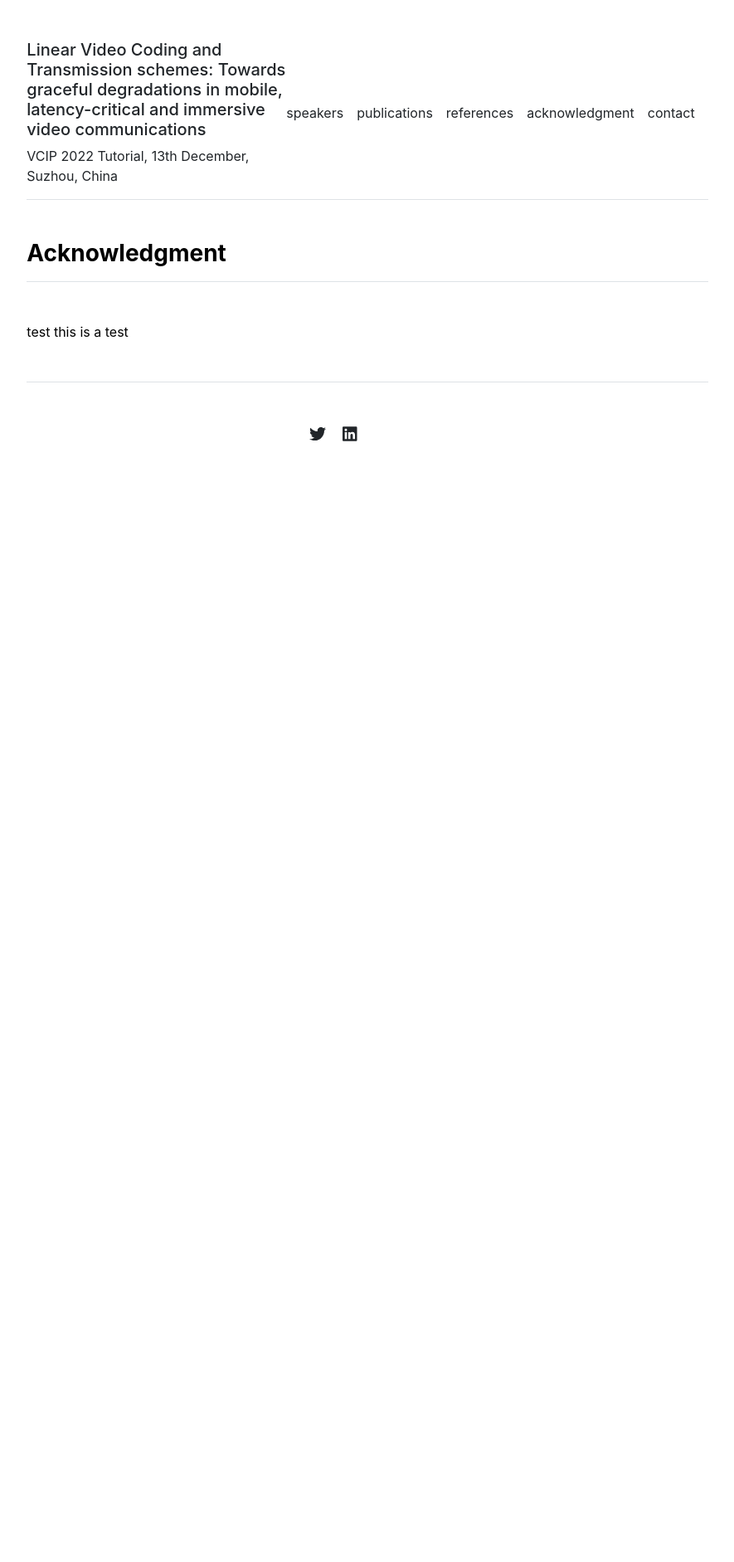
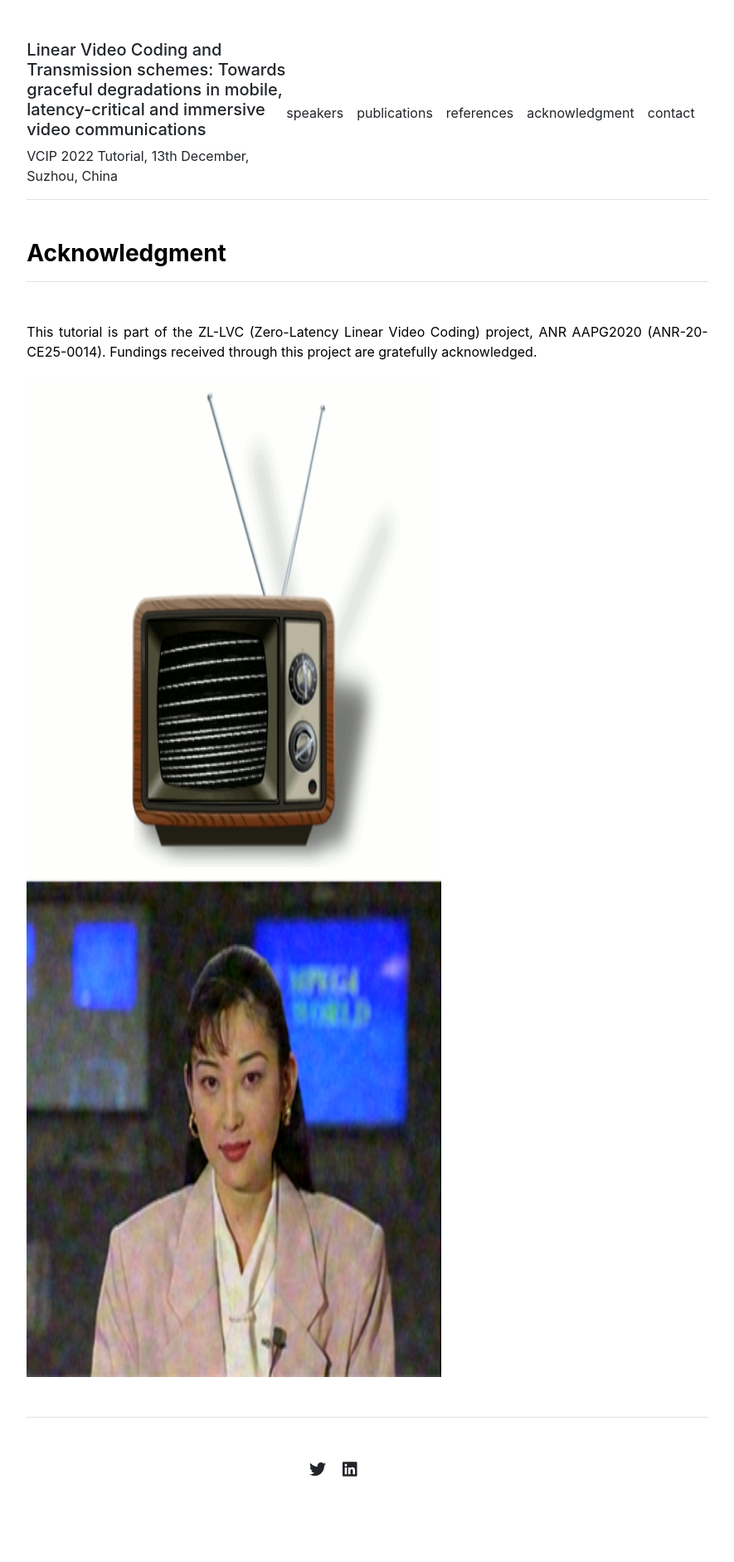
Before and after one commit to XiaYi59/LVCT, a Jekyll site: the page built from acknowledgment.md, in a window 1280 px wide. Shown: the whole page at 83% size, without its empty margins (197-1082 px from the left). Built offline with Jekyll 4.4.1, drawn with Linux system fonts in a browser that asks for light colours; before the commit the page ends 900 px from its top, so only the background shows below that.

Commit message:
Update acknowledgment.html

```diff
--- a/_layouts/acknowledgment.html
+++ b/_layouts/acknowledgment.html
@@ -5,6 +5,9 @@ layout: default
 <div class="row g-5 mb-5">
   <div class="col-md-12">
     <h3 class="fw-bold border-bottom pb-3 mb-5">{{ page.title }}</h3>
-    test this is a test
+    <div style="text-align: justify"> This tutorial is part of the ZL-LVC (Zero-Latency Linear Video Coding) project, ANR AAPG2020 (ANR-20-CE25-0014).
+    Fundings received through this project are gratefully acknowledged.
+    </div><br>
+    <img src="assets/img/404-static.gif" width="500" height="600"> <img src="assets/img/image2.png" width="500" height="600">
   </div>
 </div>
```
